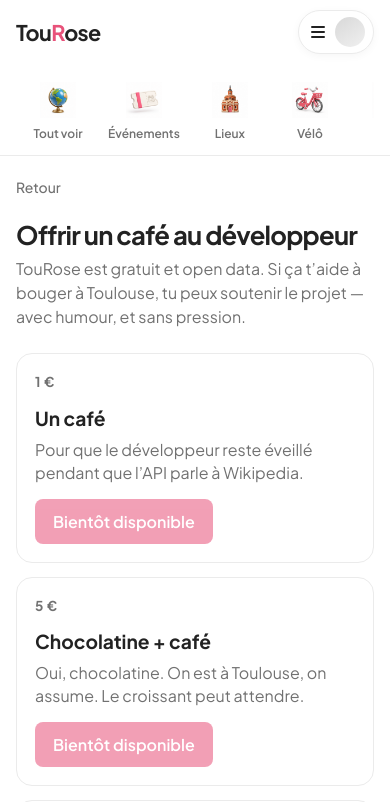
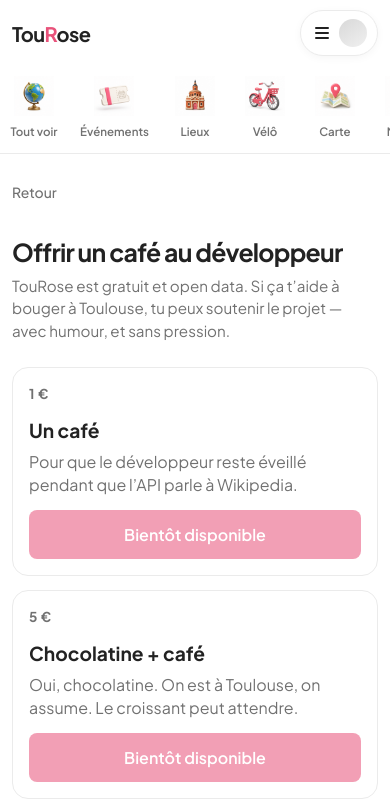
Before and after one commit to raphRakSaas/TouroseLive, an Angular app in the folder web/: page /dons in a window 390 px wide. Shown: the top 802 px of the page. Built offline with nearby package versions, Linux system fonts and the light colour scheme.

Commit message:
Polish mobile layout with safe-area and 44px touch targets

```diff
--- a/web/src/app/app.scss
+++ b/web/src/app/app.scss
@@ -186,22 +186,91 @@
     grid-template-areas:
       'brand menu'
       'cats cats';
-    padding: 10px 16px 0;
+    padding: 10px 12px 0;
+    padding-top: max(10px, env(safe-area-inset-top, 0px));
+    gap: 6px 10px;
   }
 
   .brand {
     grid-area: brand;
-    margin-bottom: 8px;
+    margin-bottom: 4px;
+    font-size: 1.25rem;
   }
 
   .menu-btn {
     grid-area: menu;
     justify-self: end;
-    margin-bottom: 8px;
+    margin-bottom: 4px;
+    min-height: 44px;
+    min-width: 44px;
+    padding: 8px 10px 8px 14px;
+  }
+
+  .avatar {
+    width: 28px;
+    height: 28px;
   }
 
   .cat-strip {
     grid-area: cats;
     justify-content: flex-start;
+    gap: 2px;
+    margin: 0 -12px;
+    padding: 0 12px 2px;
+    -webkit-overflow-scrolling: touch;
+    scroll-snap-type: x proximity;
+    /* Prefer vertical page scroll; horizontal only when gesture is clearly sideways */
+    touch-action: pan-x pan-y;
+  }
+
+  .cat-item {
+    min-width: 72px;
+    min-height: 68px;
+    padding: 8px 10px 10px;
+    scroll-snap-align: start;
+    -webkit-tap-highlight-color: transparent;
+  }
+
+  .cat-icon {
+    width: 44px;
+    height: 44px;
+  }
+
+  .cat-icon img {
+    width: 40px;
+    height: 40px;
+  }
+
+  .cat-label {
+    font-size: 0.72rem;
+  }
+
+  .drawer {
+    top: auto;
+    right: 12px;
+    left: 12px;
+    bottom: calc(12px + env(safe-area-inset-bottom, 0px));
+    width: auto;
+    max-height: min(70vh, 520px);
+    overflow: auto;
+    border-radius: 18px;
+  }
+
+  .drawer a {
+    min-height: 48px;
+    display: flex;
+    align-items: center;
+    padding: 14px 14px;
+    font-size: 1rem;
+  }
+
+  .foot {
+    padding: 16px 14px calc(20px + env(safe-area-inset-bottom, 0px));
   }
 }
+
+@media (max-width: 480px) {
+  .cat-item {
+    min-width: 68px;
+  }
+}
--- a/web/src/app/pages/donate/donate-page.scss
+++ b/web/src/app/pages/donate/donate-page.scss
@@ -37,3 +37,14 @@
   opacity: 0.55;
   cursor: not-allowed;
 }
+
+@media (max-width: 720px) {
+  .tiers li {
+    padding: 16px;
+  }
+
+  .tiers .cta {
+    width: 100%;
+    min-height: 48px;
+  }
+}
--- a/web/src/app/pages/event-detail/event-detail-page.scss
+++ b/web/src/app/pages/event-detail/event-detail-page.scss
@@ -117,4 +117,28 @@
     grid-template-columns: 1fr;
     gap: 2px;
   }
+
+  .hero-media {
+    aspect-ratio: 4 / 3;
+    border-radius: 12px;
+    margin-inline: 0;
+  }
+
+  .actions {
+    flex-direction: column;
+  }
+
+  .actions .cta {
+    width: 100%;
+  }
+
+  .tags {
+    gap: 6px;
+  }
+
+  .tags span {
+    min-height: 36px;
+    display: inline-flex;
+    align-items: center;
+  }
 }
--- a/web/src/app/pages/home/home-page.scss
+++ b/web/src/app/pages/home/home-page.scss
@@ -149,13 +149,55 @@
 }
 
 @media (max-width: 720px) {
+  .search {
+    max-width: none;
+    margin: 4px 0 20px;
+  }
+
+  .search input {
+    font-size: 16px; /* avoid iOS zoom on focus */
+    min-height: 48px;
+    padding: 14px 52px 14px 16px;
+  }
+
+  .search-btn {
+    width: 40px;
+    height: 40px;
+  }
+
+  .search-results {
+    max-height: min(55vh, 360px);
+    border-radius: 14px;
+  }
+
+  .search-results button {
+    min-height: 52px;
+    padding: 12px;
+  }
+
   .pulse {
     grid-template-columns: 1fr 1fr;
+    gap: 8px;
+    margin: 4px 0 4px;
+  }
+
+  .pulse-item {
+    min-height: 88px;
+    padding: 12px;
+    -webkit-tap-highlight-color: transparent;
+  }
+
+  .pulse-item strong {
+    font-size: 1.3rem;
   }
 }
 
 @media (max-width: 480px) {
   .pulse {
-    grid-template-columns: 1fr;
+    grid-template-columns: 1fr 1fr;
+  }
+
+  .pulse-item span:last-child {
+    font-size: 0.75rem;
   }
 }
--- a/web/src/app/pages/map/map-page.scss
+++ b/web/src/app/pages/map/map-page.scss
@@ -157,7 +157,41 @@
 }
 
 @media (max-width: 720px) {
+  .toolbar {
+    flex-direction: column;
+    align-items: stretch;
+    gap: 10px;
+  }
+
   .map {
-    min-height: 340px;
+    min-height: 52vh;
+    border-radius: 12px;
+    margin-inline: -2px;
+  }
+
+  .rail-head {
+    margin-top: 20px;
+  }
+
+  .rail-nav button {
+    width: 44px;
+    height: 44px;
+  }
+
+  .rail {
+    margin-inline: -14px;
+    padding-inline: 14px;
+    gap: 10px;
+    -webkit-overflow-scrolling: touch;
+  }
+
+  .pill {
+    flex-basis: min(78vw, 280px);
+  }
+
+  .pill-link {
+    min-height: 44px;
+    display: inline-flex;
+    align-items: center;
   }
 }
--- a/web/src/app/pages/place-detail/place-detail-page.scss
+++ b/web/src/app/pages/place-detail/place-detail-page.scss
@@ -72,3 +72,23 @@
   gap: 10px;
   margin-top: 28px;
 }
+
+@media (max-width: 560px) {
+  .hero-media {
+    aspect-ratio: 4 / 3;
+    border-radius: 12px;
+  }
+
+  .info div {
+    grid-template-columns: 1fr;
+    gap: 2px;
+  }
+
+  .actions {
+    flex-direction: column;
+  }
+
+  .actions .cta {
+    width: 100%;
+  }
+}
--- a/web/src/app/pages/weather/weather-page.scss
+++ b/web/src/app/pages/weather/weather-page.scss
@@ -98,8 +98,22 @@
 }
 
 @media (max-width: 600px) {
-  .days li {
+  .days li,
+  .hours li {
     grid-template-columns: 1fr;
     gap: 4px;
+    padding: 12px 0;
+    min-height: 52px;
+  }
+
+  .district select {
+    max-width: none;
+    width: 100%;
+    min-height: 48px;
+    font-size: 16px;
+  }
+
+  .temp {
+    font-size: 3.4rem;
   }
 }
--- a/web/src/index.html
+++ b/web/src/index.html
@@ -4,7 +4,7 @@
   <meta charset="utf-8">
   <title>TouRose · Toulouse</title>
   <base href="/">
-  <meta name="viewport" content="width=device-width, initial-scale=1">
+  <meta name="viewport" content="width=device-width, initial-scale=1, viewport-fit=cover">
   <meta name="description" content="TouRose — événements, lieux et mobilité à Toulouse, open data.">
   <link rel="icon" type="image/x-icon" href="favicon.ico">
   <link rel="preconnect" href="https://fonts.googleapis.com">
--- /dev/null
+++ b/web/src/styles.mobile.scss
@@ -0,0 +1,130 @@
+/* Mobile-only overrides. Desktop styles are never changed here. */
+
+@media (max-width: 720px) {
+  /* Do not set overflow-x:hidden on html+body: it forces overflow-y to
+     compute as auto on both and blocks vertical touch scrolling on mobile. */
+  html {
+    overflow-y: auto;
+    -webkit-overflow-scrolling: touch;
+  }
+
+  body {
+    overflow-x: clip;
+    overflow-y: visible;
+    max-width: 100%;
+  }
+
+  .page {
+    padding: 16px 14px calc(88px + env(safe-area-inset-bottom, 0px));
+    width: 100%;
+    max-width: 100%;
+  }
+
+  .page-header h1 {
+    font-size: 1.55rem;
+    letter-spacing: -0.03em;
+  }
+
+  .page-header .lede {
+    font-size: 0.95rem;
+  }
+
+  .section-head {
+    margin: 28px 0 14px;
+    align-items: flex-start;
+    flex-direction: column;
+    gap: 6px;
+  }
+
+  .section-head h2 {
+    font-size: 1.2rem;
+  }
+
+  .section-head a {
+    min-height: 44px;
+    display: inline-flex;
+    align-items: center;
+  }
+
+  .listing-grid {
+    grid-template-columns: repeat(2, minmax(0, 1fr));
+    gap: 14px 10px;
+  }
+
+  .listing-media {
+    border-radius: 10px;
+  }
+
+  .listing-body h3,
+  .listing-body .title {
+    font-size: 0.9rem;
+    white-space: normal;
+    display: -webkit-box;
+    -webkit-line-clamp: 2;
+    -webkit-box-orient: vertical;
+    overflow: hidden;
+  }
+
+  .chip-row {
+    gap: 8px;
+    flex-wrap: nowrap;
+    overflow-x: auto;
+    -webkit-overflow-scrolling: touch;
+    padding-bottom: 4px;
+    margin: 12px 0 10px;
+    scrollbar-width: none;
+  }
+
+  .chip-row::-webkit-scrollbar {
+    display: none;
+  }
+
+  .chip-row button {
+    flex: 0 0 auto;
+    min-height: 44px;
+    padding: 10px 16px;
+    font-size: 0.9rem;
+  }
+
+  .cta {
+    min-height: 48px;
+    width: 100%;
+    padding: 14px 18px;
+  }
+
+  .cta.secondary {
+    width: 100%;
+  }
+
+  .stat-grid {
+    grid-template-columns: 1fr;
+    gap: 10px;
+  }
+
+  .stat dd {
+    font-size: 1.75rem;
+  }
+
+  .back {
+    min-height: 44px;
+  }
+}
+
+@media (max-width: 480px) {
+  .page {
+    padding-left: 12px;
+    padding-right: 12px;
+  }
+
+  .listing-grid {
+    grid-template-columns: 1fr 1fr;
+    gap: 12px 8px;
+  }
+
+  .listing-media .badge {
+    top: 8px;
+    left: 8px;
+    font-size: 0.68rem;
+    padding: 3px 7px;
+  }
+}
--- a/web/src/styles.scss
+++ b/web/src/styles.scss
@@ -370,3 +370,5 @@
     transform: none;
   }
 }
+
+@import './styles.mobile.scss';
```
Also changed, not shown: 1 other file (tests, documents, lock files or other folders).
